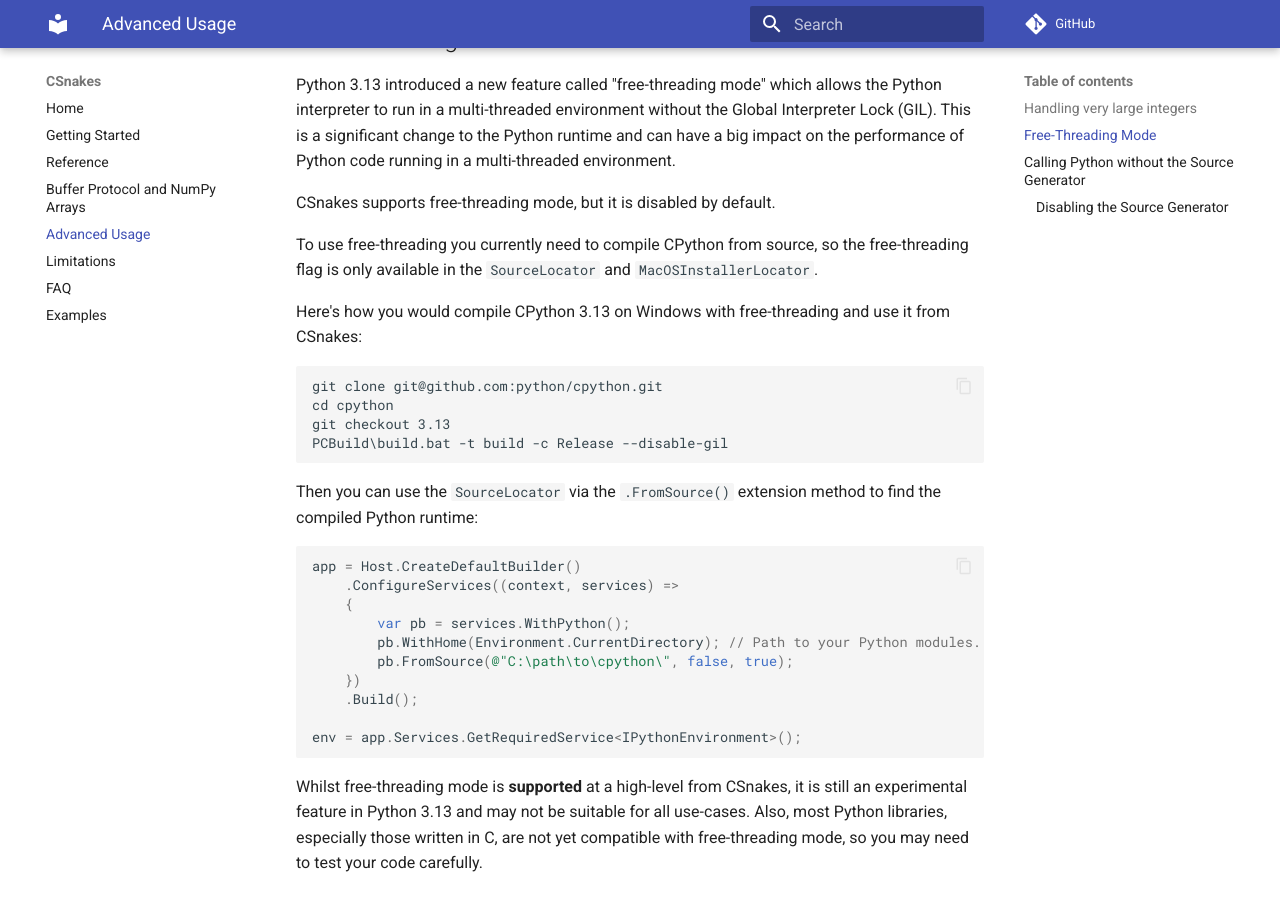
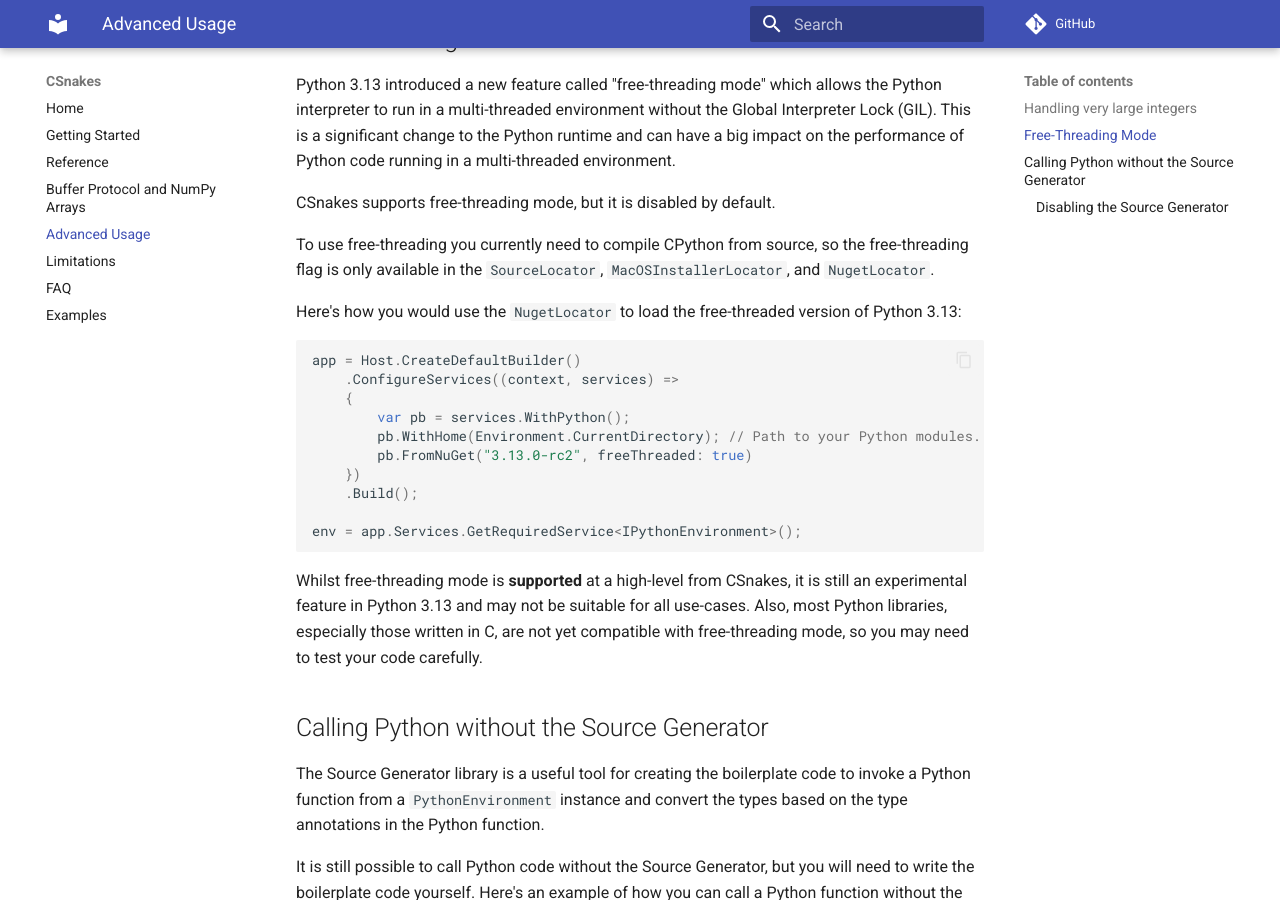
Before and after one commit to tonybaloney/CSnakes, an MkDocs documentation site: the page built from docs/advanced.md, in a window 1280 px wide and 900 px high, scrolled down 780 px. Built offline with MkDocs 1.6.1 and Material for MkDocs 9.7.7, drawn with Linux system fonts in a browser that asks for light colours; comment, search, counter and statistics services are not loaded.

Commit message:
Update docs with nuget support

````diff
--- a/docs/advanced.md
+++ b/docs/advanced.md
@@ -32,18 +32,10 @@ Python 3.13 introduced a new feature called "free-threading mode" which allows t
 
 CSnakes supports free-threading mode, but it is disabled by default.
 
-To use free-threading you currently need to compile CPython from source, so the free-threading flag is only available in the `SourceLocator` and `MacOSInstallerLocator`.
+To use free-threading you currently need to compile CPython from source, so the free-threading flag is only available in the `SourceLocator`, `MacOSInstallerLocator`, and `NugetLocator`.
 
-Here's how you would compile CPython 3.13 on Windows with free-threading and use it from CSnakes:
 
-```cmd
-git clone git@github.com:python/cpython.git
-cd cpython
-git checkout 3.13
-PCBuild\build.bat -t build -c Release --disable-gil
-```
-
-Then you can use the `SourceLocator` via the `.FromSource()` extension method to find the compiled Python runtime:
+Here's how you would use the `NugetLocator` to load the free-threaded version of Python 3.13:
 
 ```csharp
 app = Host.CreateDefaultBuilder()
@@ -51,7 +43,7 @@ app = Host.CreateDefaultBuilder()
     {
         var pb = services.WithPython();
         pb.WithHome(Environment.CurrentDirectory); // Path to your Python modules.
-        pb.FromSource(@"C:\path\to\cpython\", false, true);
+        pb.FromNuGet("3.13.0-rc2", freeThreaded: true)
     })
     .Build();
 
````
